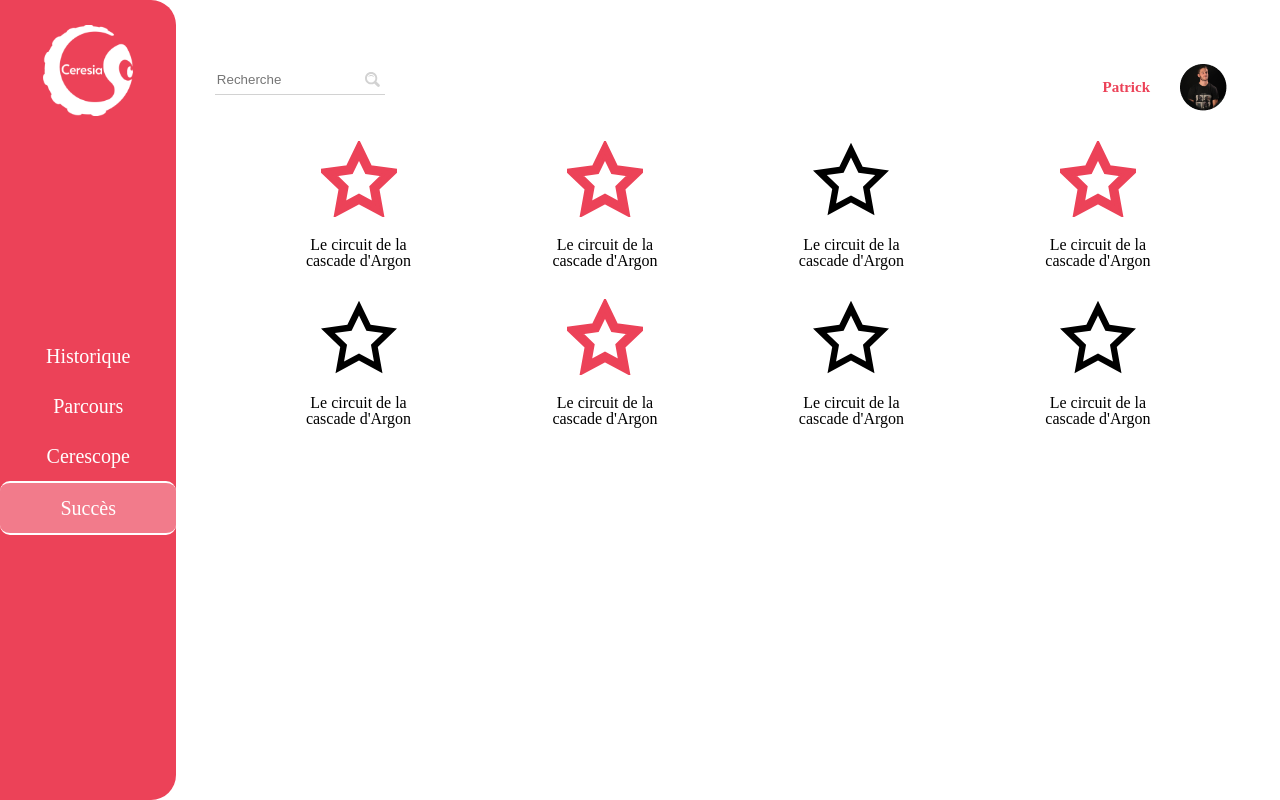
After one commit to UTkraken/CeresiaWebApp, a Django app: page /succes in a window 1280 px wide. The commit adds this page. Run offline with Django 3.2, Linux system fonts and the light colour scheme.

Commit message:
add dynamic data

```diff
--- a/ceresia_wep_app/Ceresia/static/ceresia/css/style.css
+++ b/ceresia_wep_app/Ceresia/static/ceresia/css/style.css
@@ -1,7 +1,7 @@
 #container_body {
 	display: flex;
 	height: 100%;
-		font-family: Oxygen;
+	font-family: Oxygen;
 
 }
 #body_wrap {
@@ -17,7 +17,13 @@
     border-radius: 0 25px 25px 0;
 	position: relative;
 }
+.active {
+	border-top: solid 2px white;
+	border-bottom: solid 2px white;
+	border-radius: 10px;
+background: rgba(255,255,255,0.3);
 
+}
 #poulpy {
 	display: block;
 	left: 0;
@@ -120,9 +126,6 @@
 .hike_duration svg{
 	margin-right: 10px;
 }
-.hike_rating {
-	justify-content: center !important;
-}
 .hike_rating svg{
 	margin-right: 3px;
 }
@@ -135,13 +138,22 @@
 	width: 50%;
 }
 .history_block {
+	cursor: pointer;
+	color: white;
 	display: flex;
 	justify-content: flex-start;
 	align-items: center;
-	/*border-top: solid 1px black;*/
-	/*border-bottom: solid 1px rgba(255,255,255,0.5);*/
+	border-radius: 10px 0 0 10px;
 	height: 20px;
-	padding: 20px 0;
+	padding: 20px 0 20px 10px;
+	margin-bottom: 20px;
+	transition: background 0.4s ease-out;
+	background-size: 150% auto;
+	background-image: linear-gradient(to right, rgba(236,66,88,1) 40%, rgba(255,255,255,0) 78%);
+}
+
+.history_block:hover {
+  background-position: right center; /* change the direction of the change here */
 }
 .hike_name {
 	padding-right: 25px;
@@ -155,6 +167,7 @@
 	background-color: rgba(236, 66, 88, 0.21);
 	padding: 10px 10px;
 	border-radius: 10px;
+	margin-right: 15px;
 }
 .cerescope_block div {
 	padding-bottom: 5px;
@@ -163,6 +176,87 @@
 }
 .cerescope_block div svg{
 	padding-right: 10px;
+}
+
+#cerescope_container {
+	display: flex;
+}
+
+
+/*Achievements*/
+#achievement_container {
+	display: flex;
+	flex-wrap: wrap;
+	justify-content: space-evenly;
+}
+
+.achievement_block {
+	display: flex;
+	flex-direction: column;
+	justify-content: center;
+	align-items: center;
+	width: max-content;
+	margin-bottom: 30px;
+}
+.achievement_block svg{
+	margin-bottom: 20px;
+}
+.achievement_unlocked {
+	stroke: #EC4258;
+	fill: #EC4258;
+}
+.achievement_name {
+	width: 70%;
+	left: 0;
+	right: 0;
+	margin: auto;
+	text-align: center;
+}
+
+/*Login*/
+#login_screen {
+	background-color: #EC4258;
+	width: 100%;
+	height: 100%;
+	display: flex;
+}
+
+#login_container{
+	width: 60%;
+    left: 0;
+    right: 0;
+    margin: auto;
+	padding: 20px 0;
+    display: flex;
+    flex-direction: column;
+    align-items: center;
+    justify-content: space-around;
+	border: solid 3px white;
+	border-radius: 20px;
+}
+#poulpy_login {
+	padding-bottom: 50px;
+}
+.login_input {
+	position: relative;
+	width: 170px;
+	height: 30px;
+	color: #D2D2D2;
+	border-bottom: solid 1px #D2D2D2;
+}
+.login_input input {
+	border: none;
+	height: 30px;
+}
+.login_input svg {
+	position: absolute;
+	top: 0;
+	bottom: 0;
+	margin: auto;
+	right: 5px;
+	height: 15px;
+	width: 15px;
+	fill: #D2D2D2;
 }
 
 
--- /dev/null
+++ b/ceresia_wep_app/Ceresia/templates/ceresia/achievements.html
@@ -0,0 +1,20 @@
+{% extends "ceresia/base.html" %}
+
+{% load static %}
+<head>
+    <meta charset="UTF-8">
+    {% block title %}
+         <title>Succès</title>
+    {% endblock %}
+</head>
+{% block content %}
+
+{%include "ceresia/components/header.html" %}
+
+<div id="achievement_container">
+
+    {% include "ceresia/components/achievement_card.html" %}
+
+</div>
+
+{% endblock %}
--- /dev/null
+++ b/ceresia_wep_app/Ceresia/templates/ceresia/components/achievement_card.html
@@ -0,0 +1,64 @@
+<div class="achievement_block">
+    <svg xmlns="http://www.w3.org/2000/svg" width="76" height="76" viewBox="0 0 24 24">
+        <path class="achievement_unlocked" d="M12 5.173l2.335 4.817 5.305.732-3.861 3.71.942 5.27-4.721-2.524-4.721 2.525.942-5.27-3.861-3.71 5.305-.733 2.335-4.817zm0-4.586l-3.668 7.568-8.332 1.151 6.064 5.828-1.48 8.279 7.416-3.967 7.416 3.966-1.48-8.279 6.064-5.827-8.332-1.15-3.668-7.569z"/>
+    </svg>
+    <div class="achievement_name">
+        Le circuit de la cascade d'Argon
+    </div>
+</div>
+<div class="achievement_block">
+    <svg xmlns="http://www.w3.org/2000/svg" width="76" height="76" viewBox="0 0 24 24">
+        <path class="achievement_unlocked" d="M12 5.173l2.335 4.817 5.305.732-3.861 3.71.942 5.27-4.721-2.524-4.721 2.525.942-5.27-3.861-3.71 5.305-.733 2.335-4.817zm0-4.586l-3.668 7.568-8.332 1.151 6.064 5.828-1.48 8.279 7.416-3.967 7.416 3.966-1.48-8.279 6.064-5.827-8.332-1.15-3.668-7.569z"/>
+    </svg>
+    <div class="achievement_name">
+        Le circuit de la cascade d'Argon
+    </div>
+</div>
+<div class="achievement_block">
+    <svg xmlns="http://www.w3.org/2000/svg" width="76" height="76" viewBox="0 0 24 24">
+        <path d="M12 5.173l2.335 4.817 5.305.732-3.861 3.71.942 5.27-4.721-2.524-4.721 2.525.942-5.27-3.861-3.71 5.305-.733 2.335-4.817zm0-4.586l-3.668 7.568-8.332 1.151 6.064 5.828-1.48 8.279 7.416-3.967 7.416 3.966-1.48-8.279 6.064-5.827-8.332-1.15-3.668-7.569z"/>
+    </svg>
+    <div class="achievement_name">
+        Le circuit de la cascade d'Argon
+    </div>
+</div>
+<div class="achievement_block">
+    <svg xmlns="http://www.w3.org/2000/svg" width="76" height="76" viewBox="0 0 24 24">
+        <path class="achievement_unlocked" d="M12 5.173l2.335 4.817 5.305.732-3.861 3.71.942 5.27-4.721-2.524-4.721 2.525.942-5.27-3.861-3.71 5.305-.733 2.335-4.817zm0-4.586l-3.668 7.568-8.332 1.151 6.064 5.828-1.48 8.279 7.416-3.967 7.416 3.966-1.48-8.279 6.064-5.827-8.332-1.15-3.668-7.569z"/>
+    </svg>
+    <div class="achievement_name">
+        Le circuit de la cascade d'Argon
+    </div>
+</div>
+<div class="achievement_block">
+    <svg xmlns="http://www.w3.org/2000/svg" width="76" height="76" viewBox="0 0 24 24">
+        <path d="M12 5.173l2.335 4.817 5.305.732-3.861 3.71.942 5.27-4.721-2.524-4.721 2.525.942-5.27-3.861-3.71 5.305-.733 2.335-4.817zm0-4.586l-3.668 7.568-8.332 1.151 6.064 5.828-1.48 8.279 7.416-3.967 7.416 3.966-1.48-8.279 6.064-5.827-8.332-1.15-3.668-7.569z"/>
+    </svg>
+    <div class="achievement_name">
+        Le circuit de la cascade d'Argon
+    </div>
+</div>
+<div class="achievement_block">
+    <svg xmlns="http://www.w3.org/2000/svg" width="76" height="76" viewBox="0 0 24 24">
+        <path class="achievement_unlocked" d="M12 5.173l2.335 4.817 5.305.732-3.861 3.71.942 5.27-4.721-2.524-4.721 2.525.942-5.27-3.861-3.71 5.305-.733 2.335-4.817zm0-4.586l-3.668 7.568-8.332 1.151 6.064 5.828-1.48 8.279 7.416-3.967 7.416 3.966-1.48-8.279 6.064-5.827-8.332-1.15-3.668-7.569z"/>
+    </svg>
+    <div class="achievement_name">
+        Le circuit de la cascade d'Argon
+    </div>
+</div>
+<div class="achievement_block">
+    <svg xmlns="http://www.w3.org/2000/svg" width="76" height="76" viewBox="0 0 24 24">
+        <path d="M12 5.173l2.335 4.817 5.305.732-3.861 3.71.942 5.27-4.721-2.524-4.721 2.525.942-5.27-3.861-3.71 5.305-.733 2.335-4.817zm0-4.586l-3.668 7.568-8.332 1.151 6.064 5.828-1.48 8.279 7.416-3.967 7.416 3.966-1.48-8.279 6.064-5.827-8.332-1.15-3.668-7.569z"/>
+    </svg>
+    <div class="achievement_name">
+        Le circuit de la cascade d'Argon
+    </div>
+</div>
+<div class="achievement_block">
+    <svg xmlns="http://www.w3.org/2000/svg" width="76" height="76" viewBox="0 0 24 24">
+        <path d="M12 5.173l2.335 4.817 5.305.732-3.861 3.71.942 5.27-4.721-2.524-4.721 2.525.942-5.27-3.861-3.71 5.305-.733 2.335-4.817zm0-4.586l-3.668 7.568-8.332 1.151 6.064 5.828-1.48 8.279 7.416-3.967 7.416 3.966-1.48-8.279 6.064-5.827-8.332-1.15-3.668-7.569z"/>
+    </svg>
+    <div class="achievement_name">
+        Le circuit de la cascade d'Argon
+    </div>
+</div>
--- a/ceresia_wep_app/Ceresia/templates/ceresia/components/sidebar.html
+++ b/ceresia_wep_app/Ceresia/templates/ceresia/components/sidebar.html
@@ -4,13 +4,16 @@
     <img id="poulpy" src="{% static 'ceresia/img/ceresia_white.png' %}" alt="">
     <div id="nav">
         <a href="/historique">
-            <div class="nav_button"><p>Historique</p></div>
+            <div class="{% if request.resolver_match.url_name == 'history' %}active{% endif %} nav_button"><p>Historique</p></div>
         </a>
         <a href="parcours">
-            <div id="nav_button_middle" class="nav_button"><p>Parcours</p></div>
+            <div id="nav_button_middle" class="{% if request.resolver_match.url_name == 'hikes' %}active{% endif %} nav_button"><p>Parcours</p></div>
         </a>
         <a href="cerescope">
-            <div class="nav_button"><p>Cerescope</p></div>
+            <div class="{% if request.resolver_match.url_name == 'cerescope' %}active{% endif %} nav_button"><p>Cerescope</p></div>
+        </a>
+        <a href="succes">
+            <div class="{% if request.resolver_match.url_name == 'achievements' %}active{% endif %} nav_button"><p>Succès</p></div>
         </a>
     </div>
 </div>
--- a/ceresia_wep_app/Ceresia/templates/ceresia/history.html
+++ b/ceresia_wep_app/Ceresia/templates/ceresia/history.html
@@ -17,9 +17,6 @@
     {% empty %}
         <p>Sorry, no history to show.</p>
     {% endfor %}
-
-<!--    {%include "ceresia/components/history_card.html" %}-->
-
 </div>
 
 {% endblock %}
--- a/ceresia_wep_app/Ceresia/urls.py
+++ b/ceresia_wep_app/Ceresia/urls.py
@@ -9,4 +9,6 @@ urlpatterns = [
     path('parcours', views.hikes, name='hikes'),
     path('historique', views.history, name='history'),
     path('cerescope', views.cerescope, name='cerescope'),
+    path('succes', views.achievements, name='achievements'),
+    path('login', views.login, name='login'),
 ]
--- a/ceresia_wep_app/Ceresia/views.py
+++ b/ceresia_wep_app/Ceresia/views.py
@@ -5,26 +5,26 @@ from Ceresia.models import Hike, History, Species
 
 def hikes(request):
     hikes = Hike.objects.all()
-    contexte = {
+    context = {
         'hikes': hikes
     }
-    return render(request, 'ceresia/hikes.html', contexte)
+    return render(request, 'ceresia/hikes.html', context)
 
 
 def history(request):
     history = History.objects.all()
-    contexte = {
+    context = {
         'history': history
     }
-    return render(request, 'ceresia/history.html')
+    return render(request, 'ceresia/history.html', context)
 
 
 def cerescope(request):
     species = Species.objects.all()
-    contexte = {
+    context = {
         'species': species
     }
-    return render(request, 'ceresia/cerescope.html')
+    return render(request, 'ceresia/cerescope.html', context)
 
 
 def achievements(request):
```
Also changed, not shown: ceresia_wep_app/Ceresia/templates/ceresia/cerescope.html (+5 -3 lines), ceresia_wep_app/Ceresia/templates/ceresia/components/animal_card.html (+8 -4 lines), ceresia_wep_app/Ceresia/templates/ceresia/login.html (added, +25 -0 lines).
